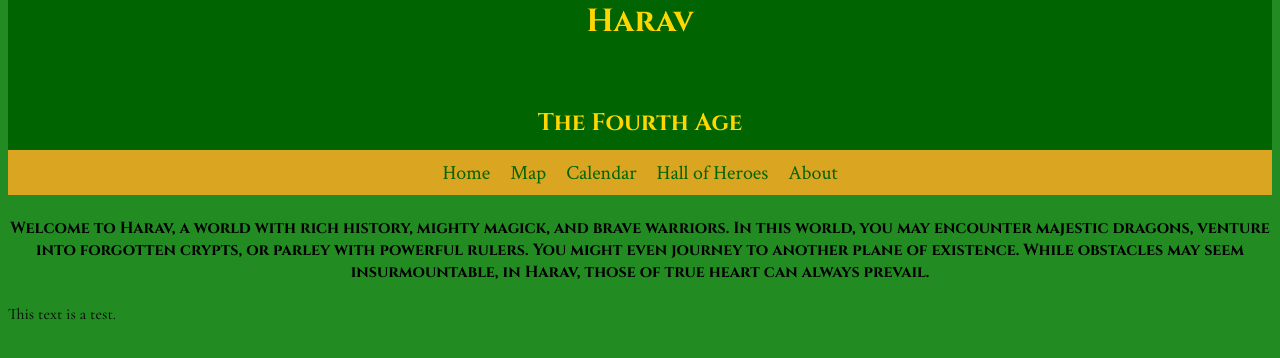
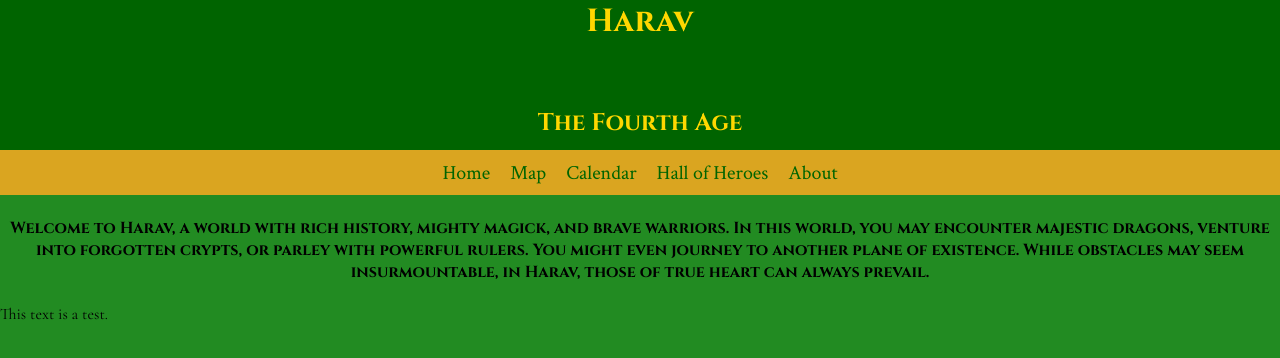
Before and after one commit to Nuirgalad/harav, a plain HTML site: page index.html in a window 1280 px wide. Drawn offline with nearby package versions, Linux system fonts and the light colour scheme.

Commit message:
Fixed the Header issue

```diff
--- a/heroes.css
+++ b/heroes.css
@@ -16,7 +16,9 @@ font-family: 'Crimson Text', serif; */
 }
 
 html {background-color: var(--background-color)}
-
+body{
+  margin: 0
+}
 .header {
   /* background-image: url(NuirgaladFlag.png) ;*/
   background-size: cover;
--- a/styles.css
+++ b/styles.css
@@ -22,6 +22,9 @@ html {background-color: var(--background-color)}
   color: var(--foreground-color);
 
 
+}
+body{
+  margin: 0
 }
 
 #Return{
```
